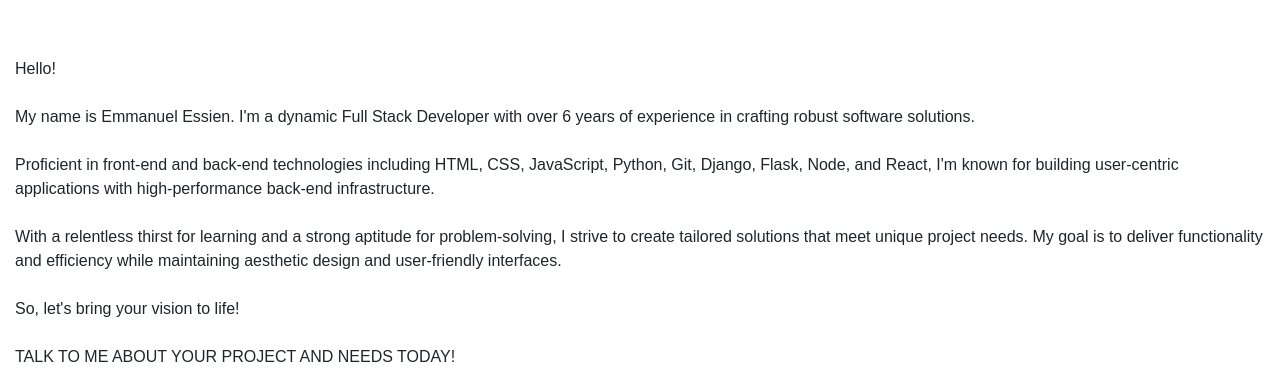
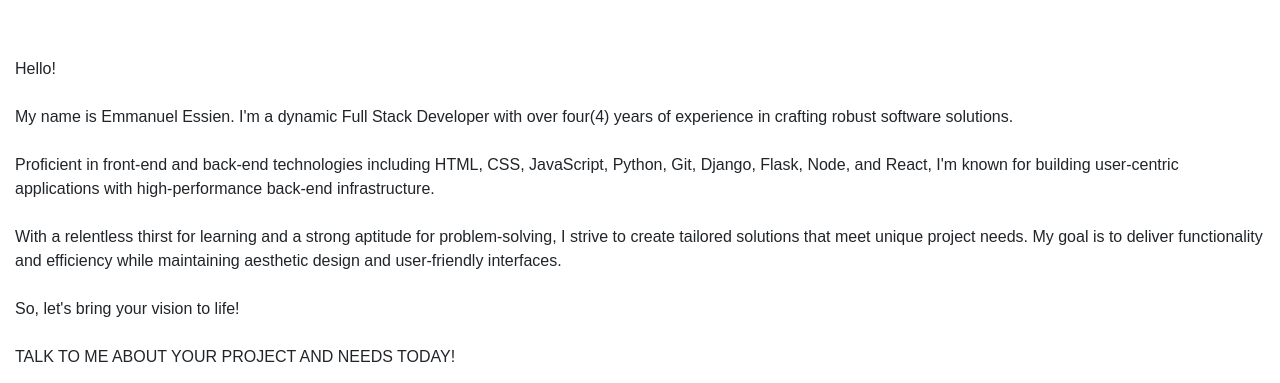
Before and after one commit to classAnon/portfolio3, a Flask app: page / in a window 1280 px wide. Shown: the part 1190-1573 px from the top of the page. Run offline with Flask 2, Linux system fonts and the light colour scheme; some libraries are stand-ins or nearby versions; some web fonts are replaced.

Commit message:
updated bio

```diff
--- a/templates/home.html
+++ b/templates/home.html
@@ -73,7 +73,7 @@
                 <blockquote>
                 Hello!
                 <br><br>
-                My name is Emmanuel Essien. I'm a dynamic Full Stack Developer with over 6 years of experience in crafting robust software solutions.
+                My name is Emmanuel Essien. I'm a dynamic Full Stack Developer with over four(4) years of experience in crafting robust software solutions.
                 <br><br>
                 Proficient in front-end and back-end technologies including HTML, CSS, JavaScript, Python, Git, Django, Flask, Node, and React, I'm known for building user-centric applications with high-performance back-end infrastructure.
                 <br><br>
```
